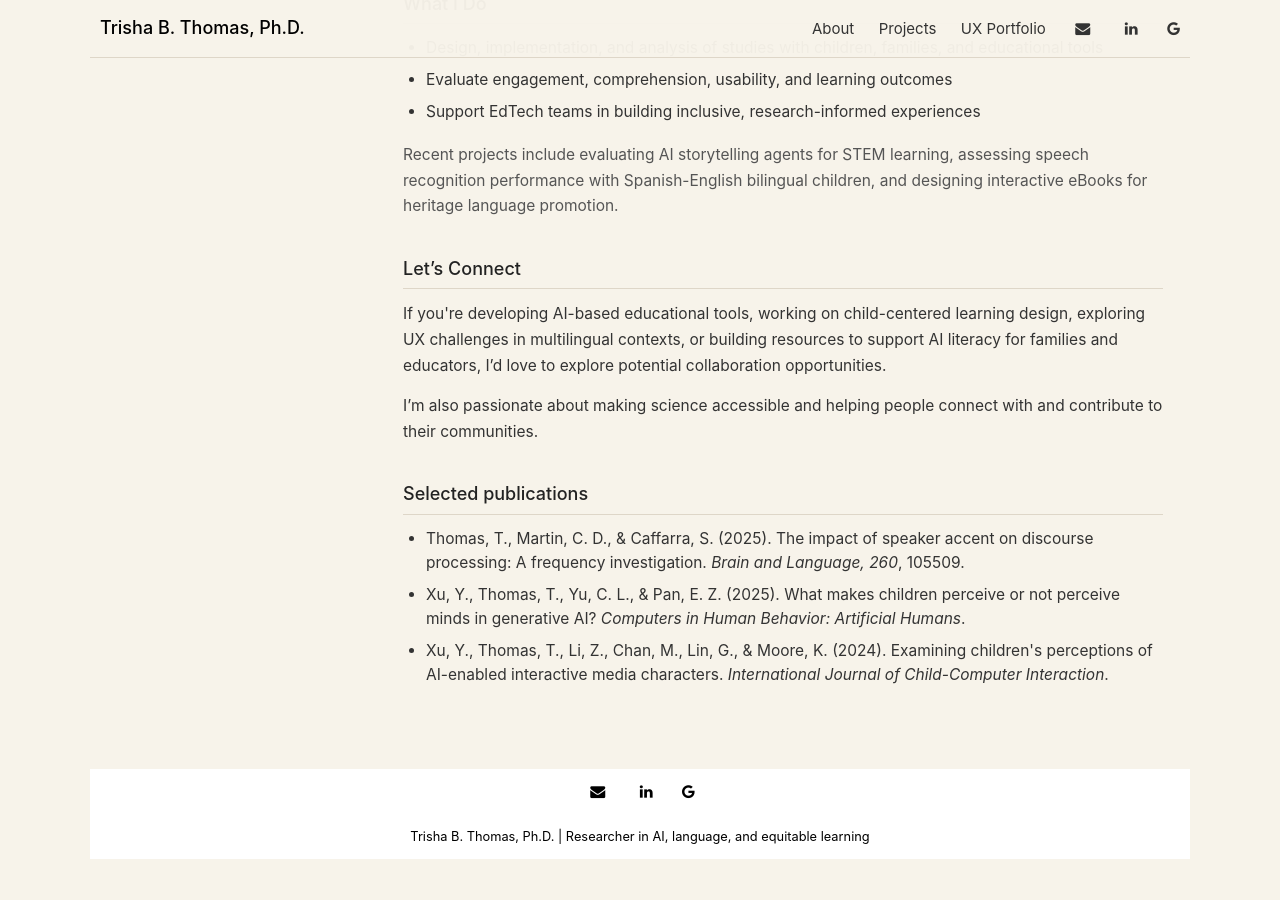
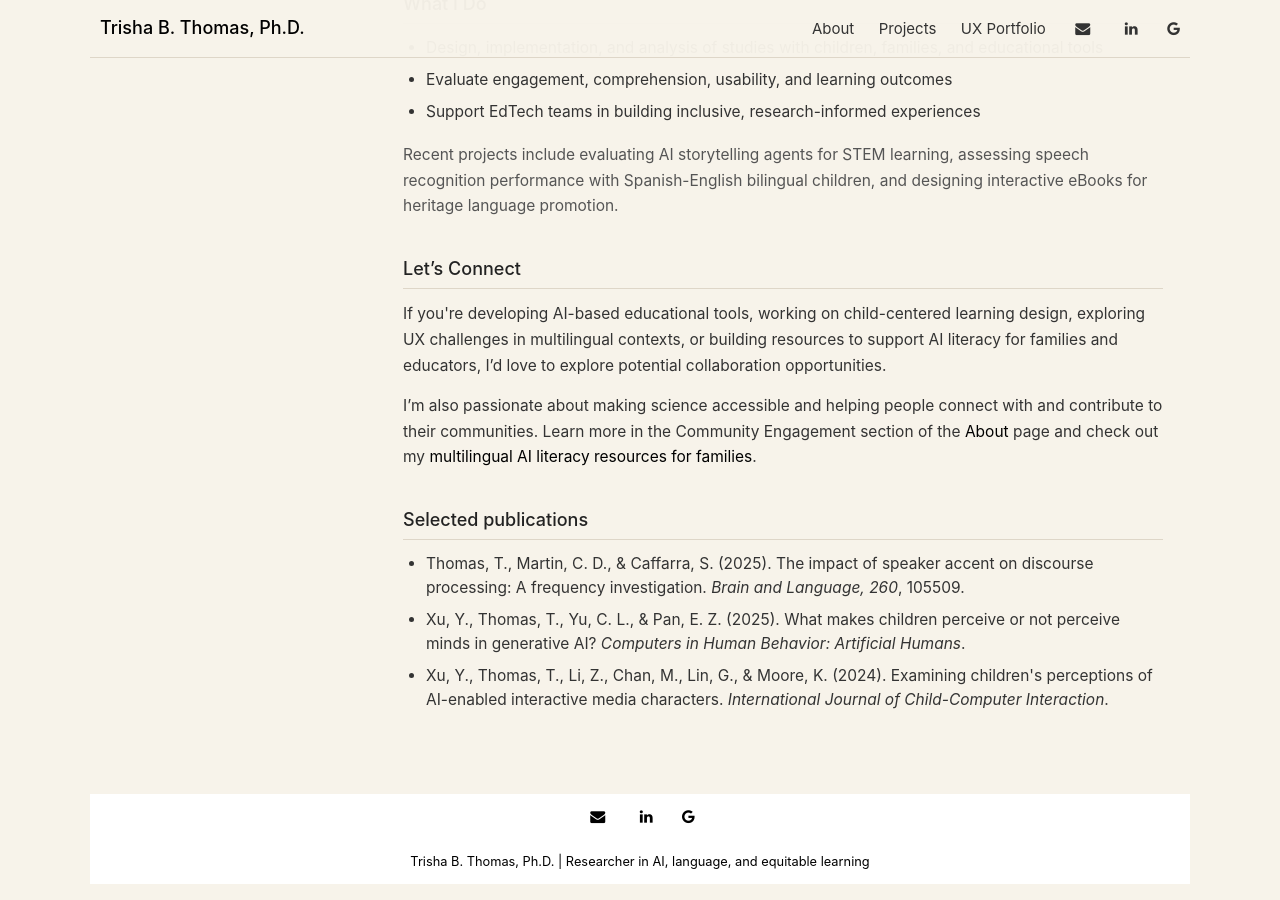
Before and after one commit to tthomas840/tthomas840.github.io, a Jekyll site: the page built from index.html, in a window 1280 px wide and 900 px high, scrolled down 1077 px. Built offline with Jekyll 4.4.1, drawn with Linux system fonts in a browser that asks for light colours; nearby versions of some CDN libraries; the list of posts is cut into pages by our own code; before the commit the page ends 1952 px from its top, so only the background shows below that.

Commit message:
Add AI literacy resources link

```diff
--- a/_layouts/home.html
+++ b/_layouts/home.html
@@ -85,7 +85,9 @@ title: Home
       </p>
       <p>
         I’m also passionate about making science accessible and helping people connect with and contribute to
-        their communities.
+        their communities. Learn more in the Community Engagement section of the
+        <a href="https://trisha-thomas.com/about">About</a> page and check out my
+        <a href="{{ site.github.url }}/multilingual-ai-literacy-resources">multilingual AI literacy resources for families</a>.
       </p>
     </section>
 
```
Also changed, not shown: pages/multilingual-ai-literacy-resources.md (added, +16 -0 lines).
